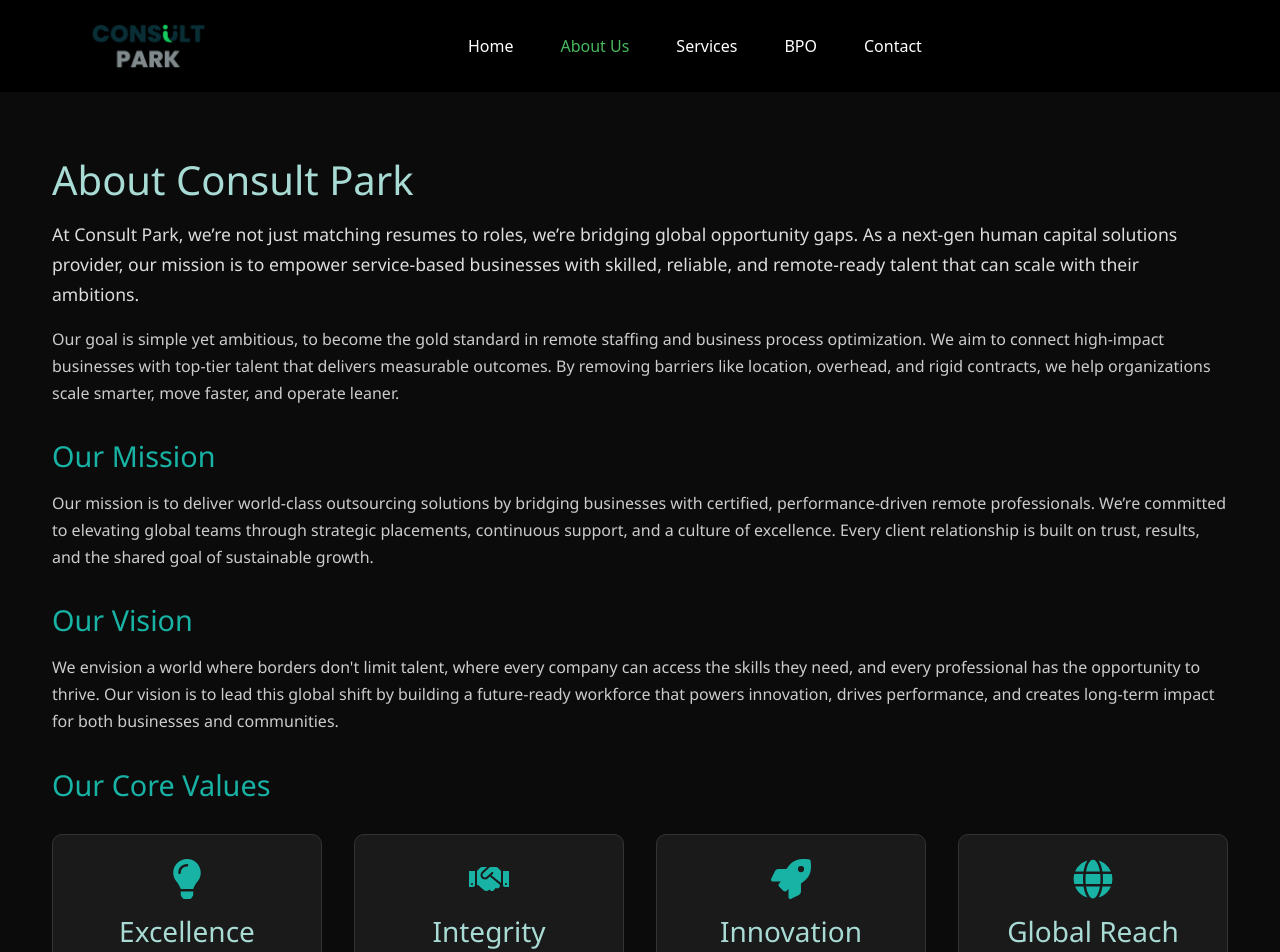
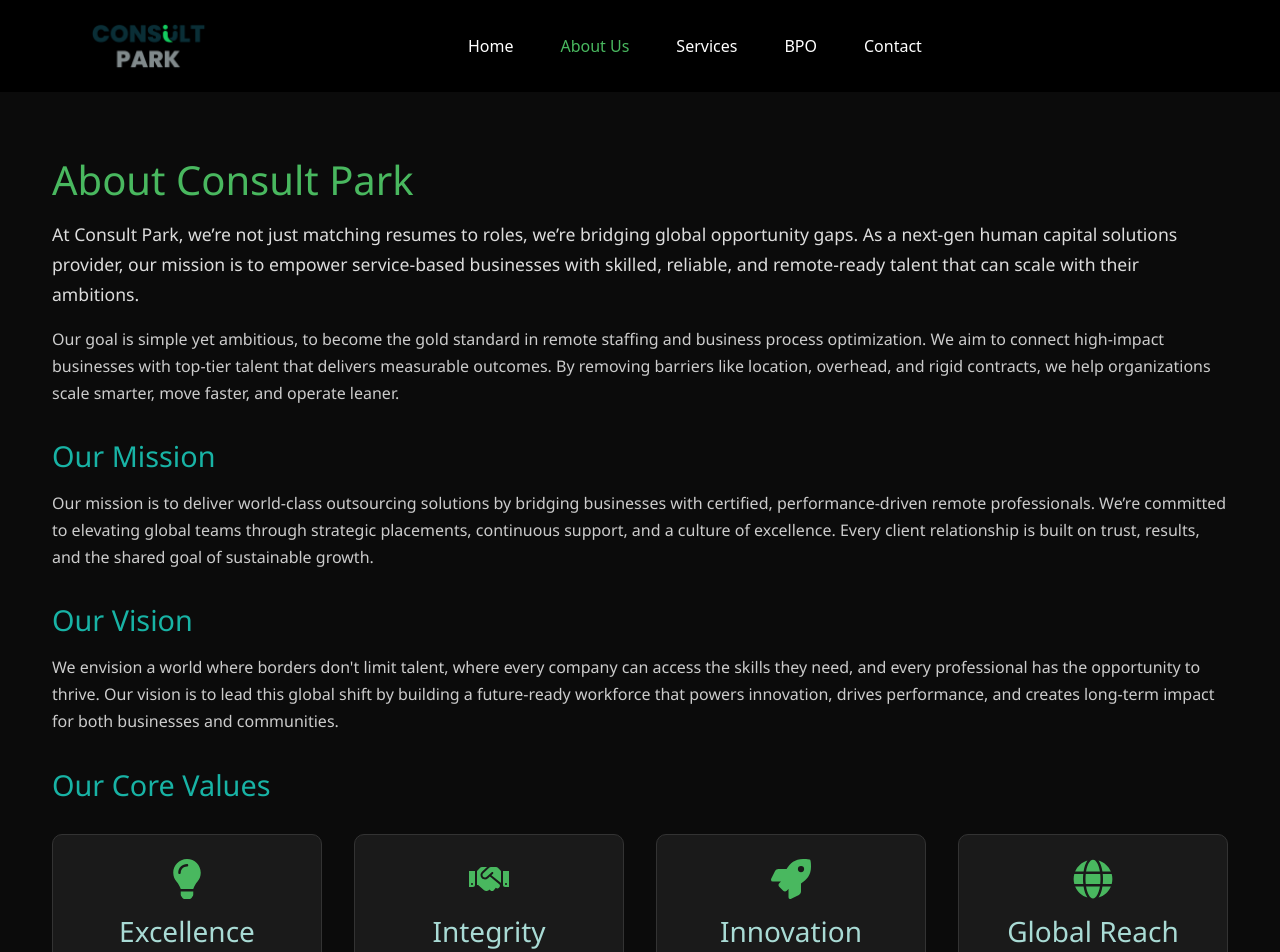
Before and after one commit to Dhiali/consult-park-, a React (Create React App) app: page /about in a window 1280 px wide. Shown: the top 952 px of the page. Built offline with nearby package versions, Linux system fonts and the light colour scheme.

Commit message:
updated colors

```diff
--- a/src/styles/AboutUs.css
+++ b/src/styles/AboutUs.css
@@ -12,7 +12,7 @@
 
 .about-us h1 {
     font-size: 2.5rem;
-    color: #A9DBD5;
+    color: #49b85f;
     margin-bottom: 1rem;
     text-align: left;
 }
@@ -63,7 +63,7 @@
 
 .value-tile svg {
     font-size: 2.5rem;
-    color: #18B3A5;
+    color: #49b85f;
     margin-bottom: 0.5rem;
 }
 
--- a/src/styles/BPOPage.css
+++ b/src/styles/BPOPage.css
@@ -9,6 +9,11 @@
     margin-bottom: 3rem;
 }
 
+.bpo-page h1 {
+    font-size: 2.5rem;
+    margin-bottom: 1rem;
+    color: #49b85f;
+}
 .bpo-section h2 {
     color: #A9DBD5;
     margin-bottom: 1rem;
```
